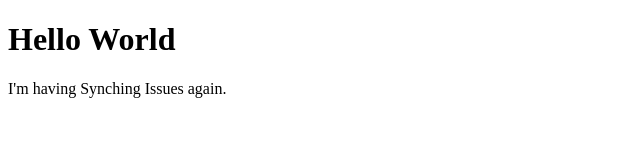
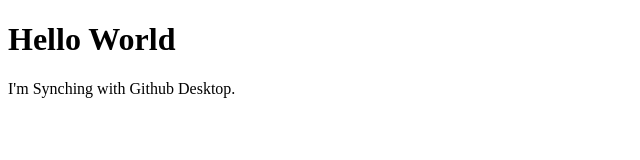
Before and after one commit to Latin01/Latin01.github.io, a plain HTML site: page index.html in a window 1280 px wide. Shown: the full height of the page, 0-640 px from the left. Drawn offline with Linux system fonts and the light colour scheme.

Commit message:
Synchup
Synch

```diff
--- a/index.html
+++ b/index.html
@@ -14,6 +14,6 @@
   </head>
 <body>
 <h1>Hello World</h1>
-<p>I'm having Synching Issues again.</p>
+<p>I'm Synching with Github Desktop.</p>
 </body>
 </html>
```
